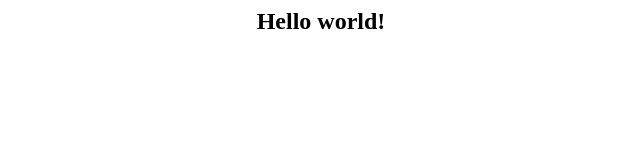
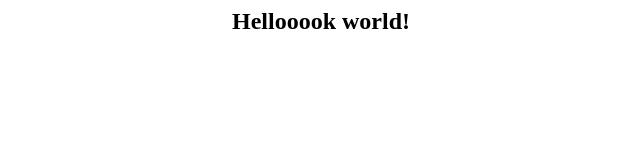
Before and after one commit to rabeeht2/sample, a plain HTML site: page index.html in a window 1280 px wide. Shown: the whole page, without its empty margins (319-959 px from the left). Drawn offline with Linux system fonts and the light colour scheme.

Commit message:
Update index.html

```diff
--- a/index.html
+++ b/index.html
@@ -3,6 +3,6 @@
 <title> Intellipaat </title>
 </head>
 <body style = "background-image:url('images/github3.jpg'); background-size: 100%">
-<h2 ALIGN=CENTER>Hello world!</h2>
+<h2 ALIGN=CENTER>Hellooook world!</h2>
 </body>
 </html>
```
